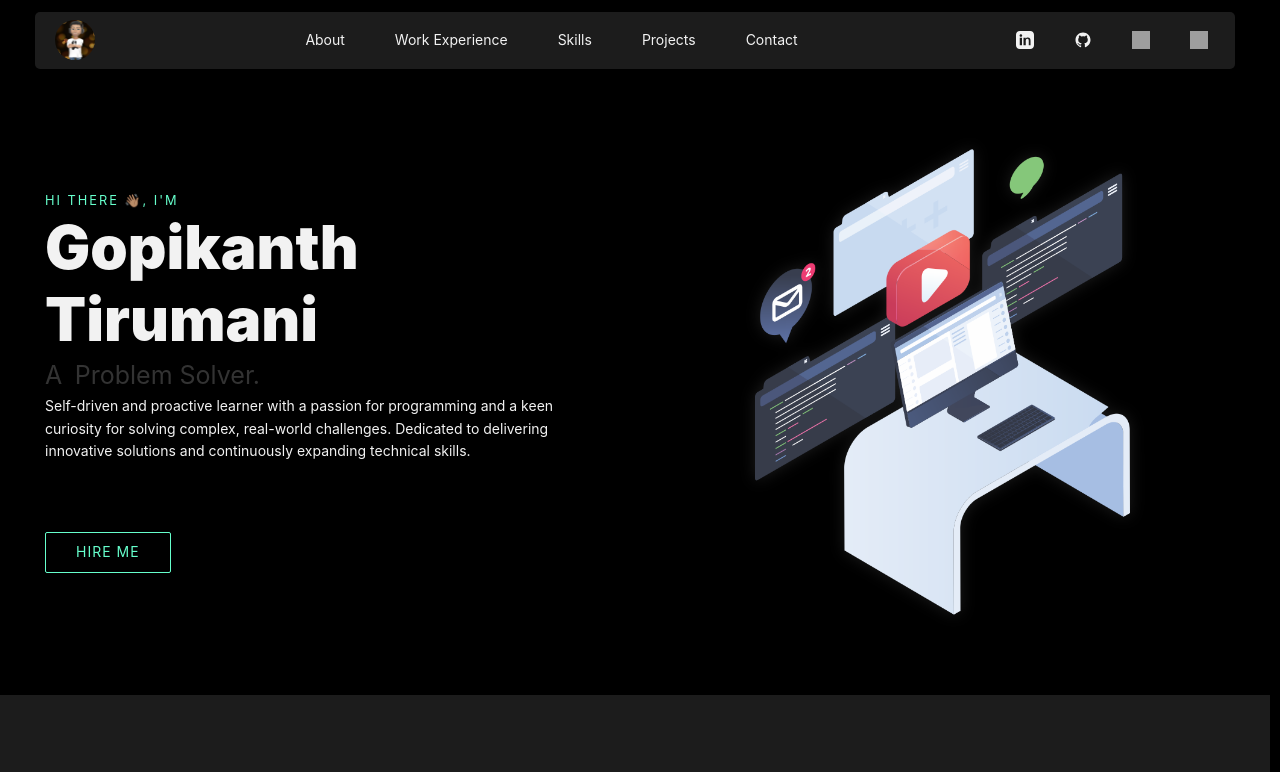
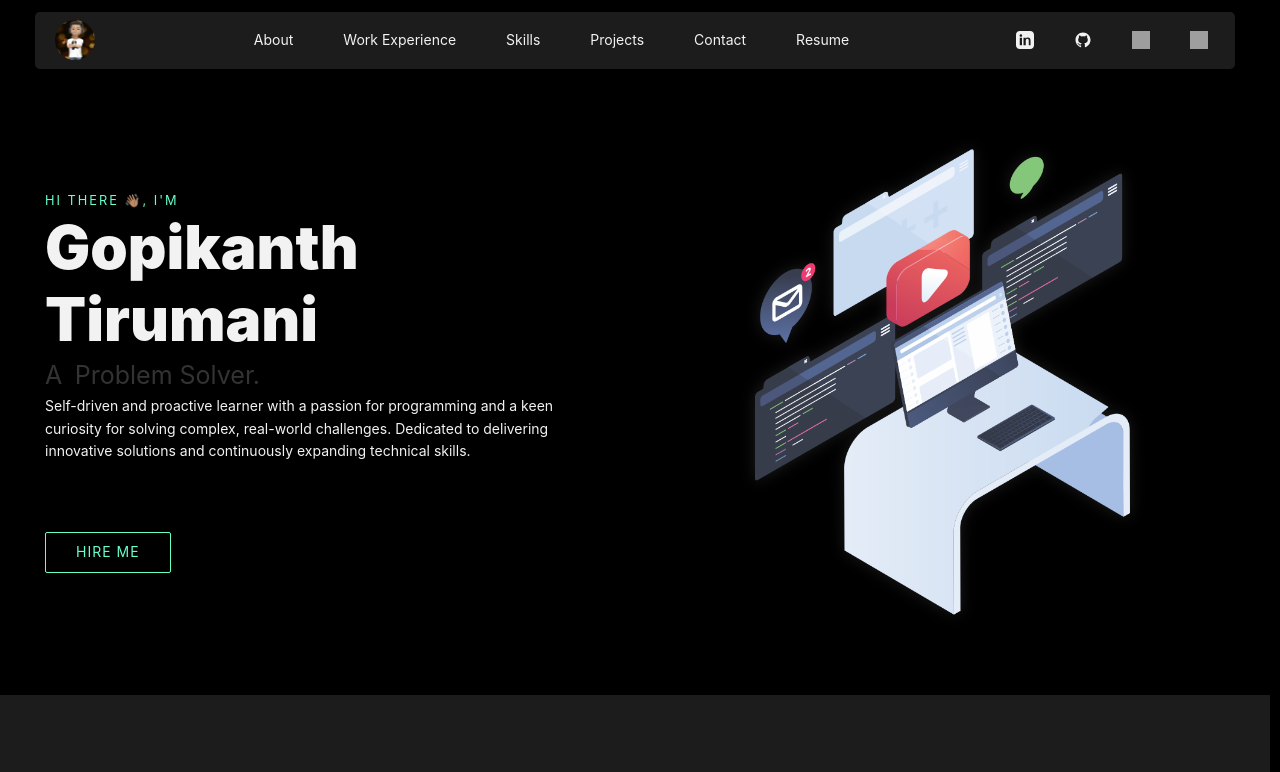
Before and after one commit to Gopikanth123/Gopikanth123.github.io, a plain HTML site: page index.html in a window 1280 px wide. Shown: the top 772 px of the page. Drawn offline with nearby package versions, Linux system fonts and the light colour scheme; grey boxes are pictures that could not be loaded.

Commit message:
Update index.html

```diff
--- a/index.html
+++ b/index.html
@@ -68,6 +68,9 @@
 						</li>
 						<li>
 							<a href="#contact" class="nav-links hover-effect">Contact</a>
+						</li>
+						<li>
+							<a href="https://drive.google.com/file/d/18ExpDfY4pAet82BzsbH2qL657lJ4IrR9/view?usp=sharing" class="nav-links hover-effect">Resume</a>
 						</li>
 					</ul>
 
```
